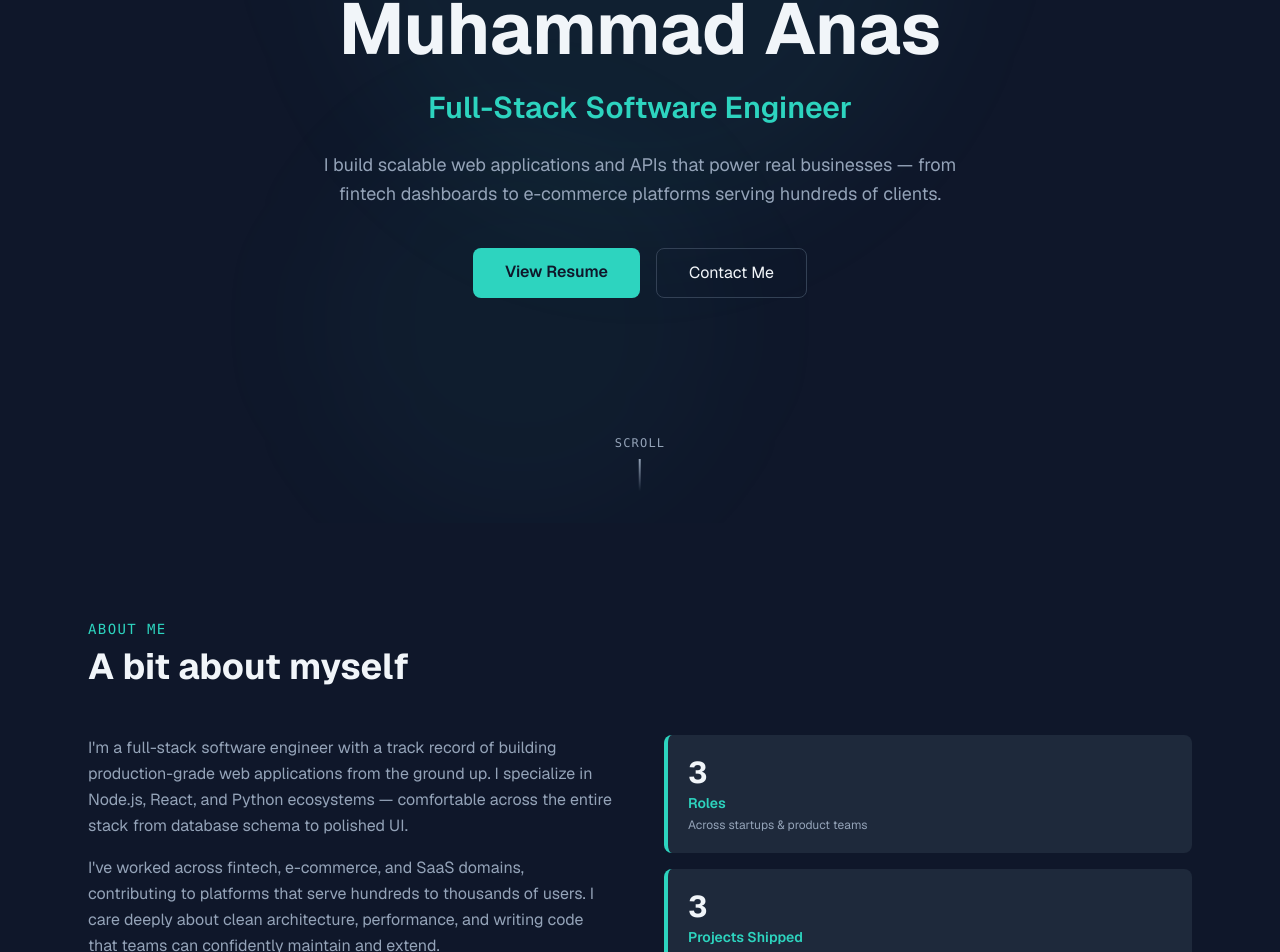
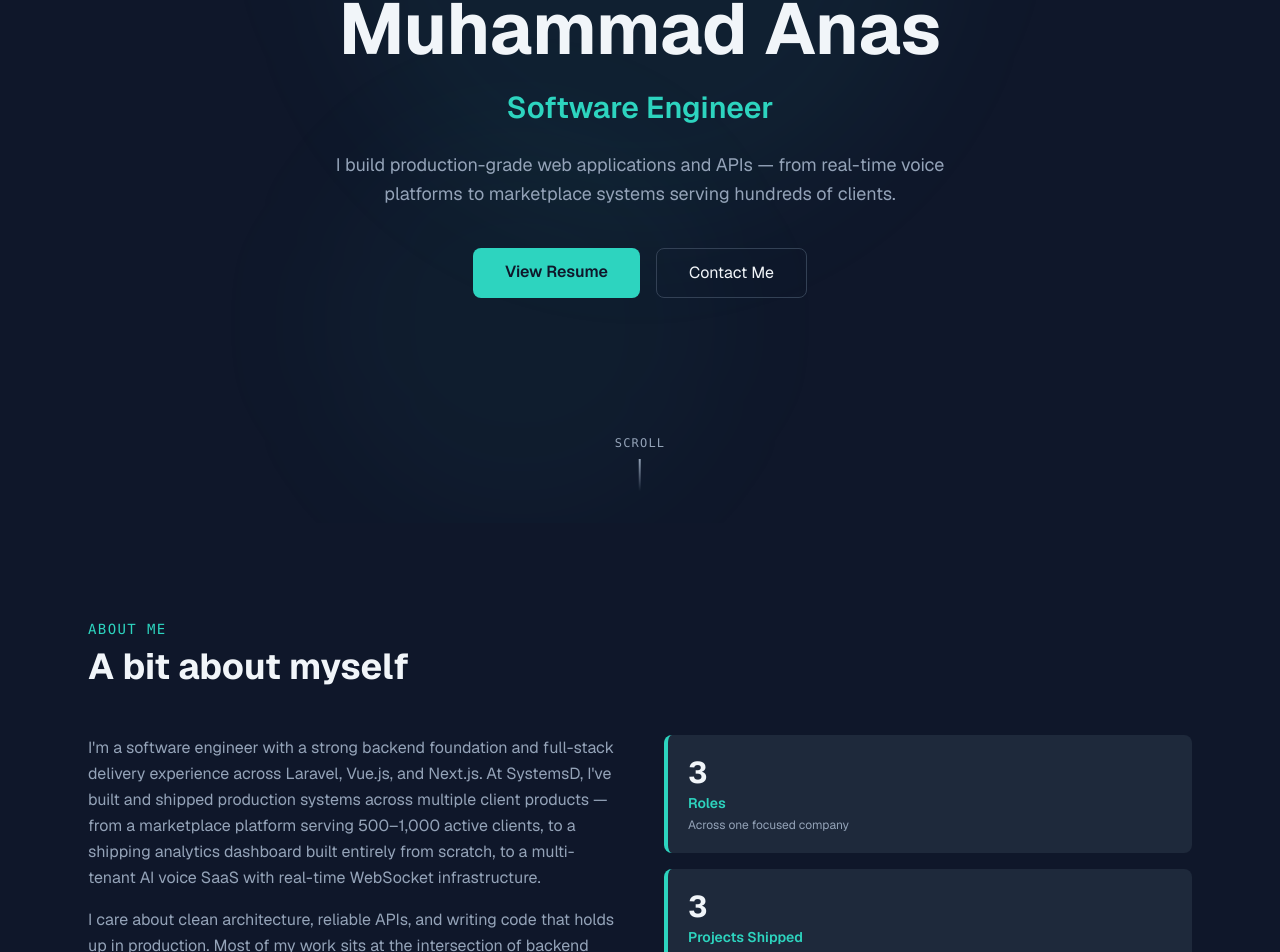
Before and after one commit to MuhammadAnas789/portfolio, a Next.js app: page / in a window 1280 px wide. Shown: the part 277-1229 px from the top of the page. Built offline with nearby package versions, Linux system fonts and the light colour scheme.

Commit message:
Fix hero, about, and projects content

```diff
--- a/src/components/About.tsx
+++ b/src/components/About.tsx
@@ -6,7 +6,7 @@ const stats = [
   {
     value: "3",
     label: "Roles",
-    sub: "Across startups & product teams",
+    sub: "Across one focused company",
   },
   {
     value: "3",
@@ -47,20 +47,17 @@ export default function About() {
           className="space-y-4 text-[#94a3b8] leading-relaxed"
         >
           <p>
-            I&apos;m a full-stack software engineer with a track record of building
-            production-grade web applications from the ground up. I specialize in
-            Node.js, React, and Python ecosystems — comfortable across the entire
-            stack from database schema to polished UI.
+            I&apos;m a software engineer with a strong backend foundation and full-stack
+            delivery experience across Laravel, Vue.js, and Next.js. At SystemsD,
+            I&apos;ve built and shipped production systems across multiple client
+            products — from a marketplace platform serving 500–1,000 active clients,
+            to a shipping analytics dashboard built entirely from scratch, to a
+            multi-tenant AI voice SaaS with real-time WebSocket infrastructure.
           </p>
           <p>
-            I&apos;ve worked across fintech, e-commerce, and SaaS domains, contributing
-            to platforms that serve hundreds to thousands of users. I care deeply about
-            clean architecture, performance, and writing code that teams can
-            confidently maintain and extend.
-          </p>
-          <p>
-            When I&apos;m not engineering, I&apos;m exploring new tools, contributing to
-            side projects, or digging into system design concepts to sharpen my craft.
+            I care about clean architecture, reliable APIs, and writing code that holds
+            up in production. Most of my work sits at the intersection of backend
+            design and real product impact.
           </p>
         </motion.div>
 
--- a/src/components/Hero.tsx
+++ b/src/components/Hero.tsx
@@ -51,7 +51,7 @@ export default function Hero() {
           variants={fadeUp}
           className="text-2xl sm:text-3xl font-semibold text-[#2dd4bf] mb-6"
         >
-          Full-Stack Software Engineer
+          Software Engineer
         </motion.h2>
 
         <motion.p
@@ -61,8 +61,8 @@ export default function Hero() {
           variants={fadeUp}
           className="text-[#94a3b8] text-lg max-w-2xl mx-auto leading-relaxed mb-10"
         >
-          I build scalable web applications and APIs that power real businesses —
-          from fintech dashboards to e-commerce platforms serving hundreds of clients.
+          I build production-grade web applications and APIs — from real-time voice
+          platforms to marketplace systems serving hundreds of clients.
         </motion.p>
 
         <motion.div
--- a/src/components/Projects.tsx
+++ b/src/components/Projects.tsx
@@ -80,26 +80,6 @@ export default function Projects() {
               ))}
             </ul>
 
-            {/* Project number */}
-            <div className="mt-5 pt-4 border-t border-[#334155]/50 flex justify-between items-center">
-              <span className="text-xs font-mono text-[#334155] group-hover:text-[#2dd4bf]/40 transition-colors">
-                Project 0{i + 1}
-              </span>
-              <div className="flex gap-1">
-                {[...Array(3)].map((_, k) => (
-                  <div
-                    key={k}
-                    className={`w-1 h-1 rounded-full ${
-                      k === 0
-                        ? "bg-[#2dd4bf]"
-                        : k === 1
-                        ? "bg-[#2dd4bf]/60"
-                        : "bg-[#2dd4bf]/30"
-                    }`}
-                  />
-                ))}
-              </div>
-            </div>
           </motion.div>
         ))}
       </div>
```
